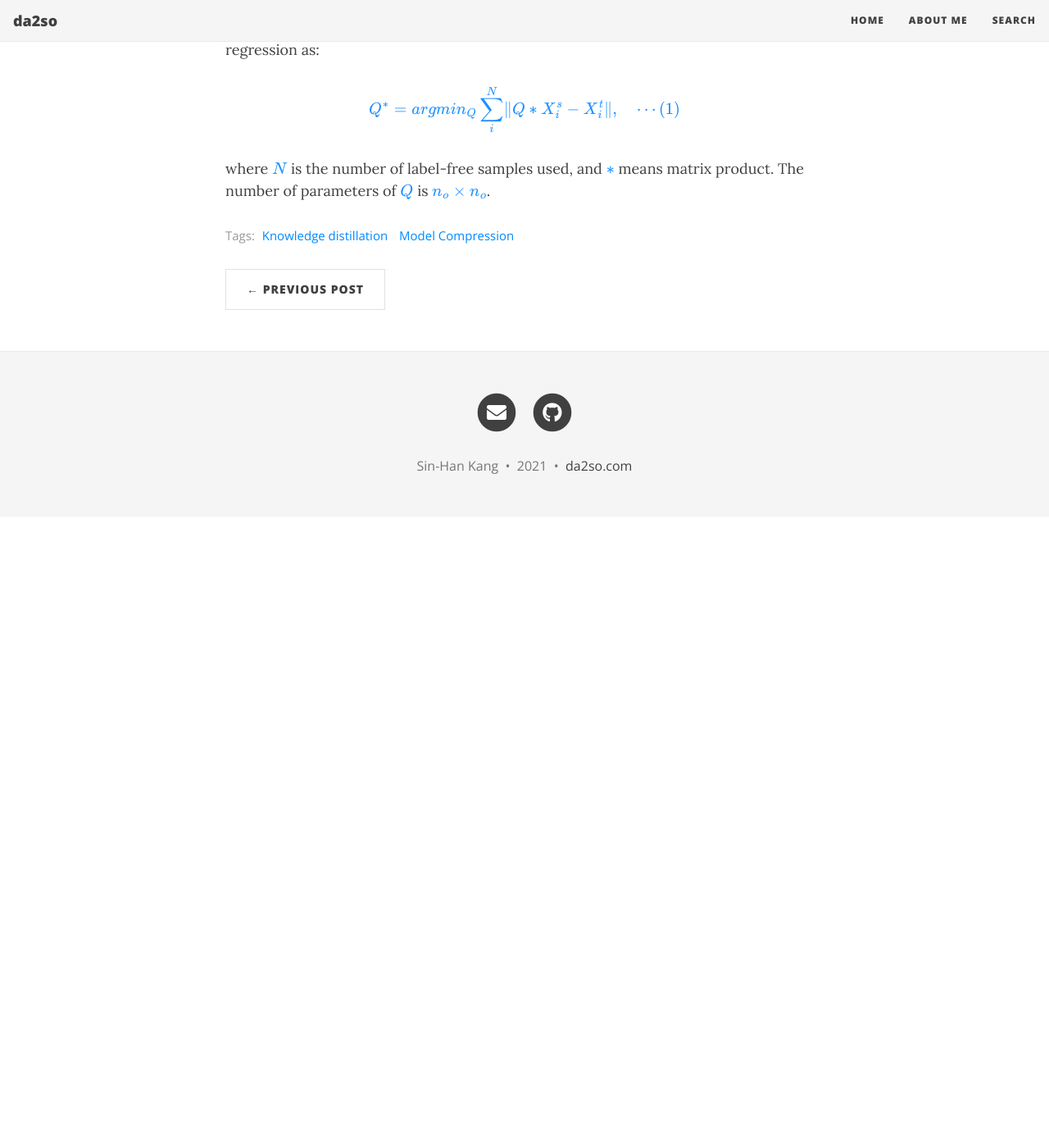
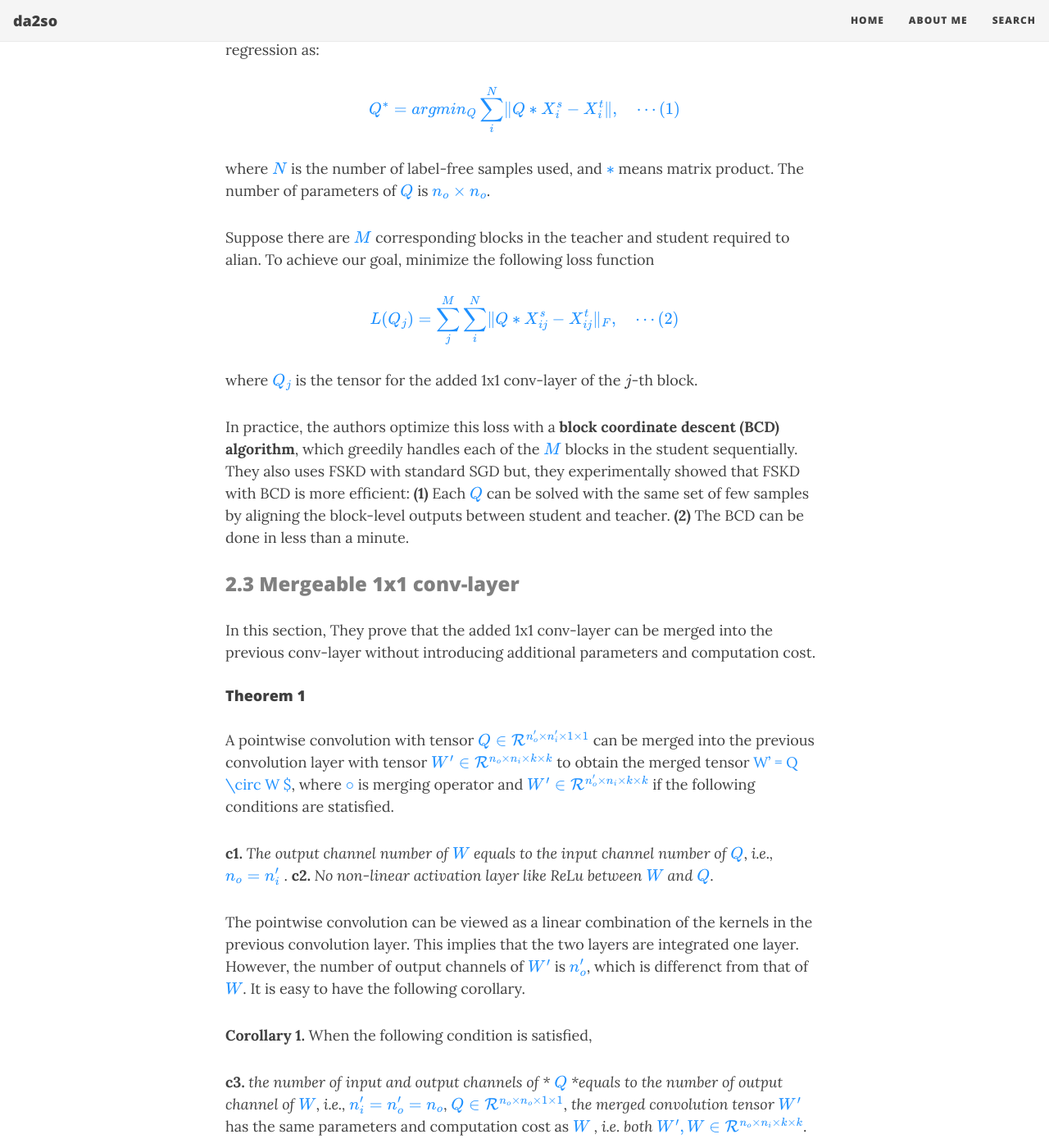
Before and after one commit to da2so/da2so.github.io, a Jekyll site: the page built from _posts/2021-02-20-Few_Sample_Knowledge_Distillation_for_Efficient_Network_Compression.md, in a window 1280 px wide and 1400 px high, scrolled down 2117 px. Shown: the whole window at 82% size. Built offline with Jekyll 4.4.1, drawn with Linux system fonts in a browser that asks for light colours; nearby versions of some CDN libraries; formulas are drawn with MathJax 3; before the commit the page ends 2747 px from its top, so only the background shows below that; some of the changed text lies outside the part shown.

Commit message:
Update files

```diff
--- a/_posts/2021-02-20-Few_Sample_Knowledge_Distillation_for_Efficient_Network_Compression.md
+++ b/_posts/2021-02-20-Few_Sample_Knowledge_Distillation_for_Efficient_Network_Compression.md
@@ -4,7 +4,7 @@
 tags: [Knowledge distillation, Model Compression]
 comments: true
 use_math: true
-thumbnail-img: /assets/thumbnail_img/2021-02-20-Few_Sample_Knowledge_Distillation_for_Efficient_Network_Compression/post.PNG
+thumbnail-img: /assets/thumbnail_img/2021-02-20-Few_Sample_Knowledge_Distillation_for_Efficient_Network_Compression/post.png
 ---
 
 ## 1. Introduction
@@ -56,5 +56,57 @@
 \\]
 </span>
 
+where <span style="color:DodgerBlue">$ N $</span> is the number of label-free samples used, and <span style="color:DodgerBlue">$ *$</span> means matrix product. The number of parameters of <span style="color:DodgerBlue">$ Q $</span> is <span style="color:DodgerBlue">$ n_o \times n_o $</span>.
 
-where <span style="color:DodgerBlue">$ N $</span> is the number of label-free samples used, and <span style="color:DodgerBlue">$ *$</span> means matrix product. The number of parameters of <span style="color:DodgerBlue">$ Q $</span> is <span style="color:DodgerBlue">$ n_o \times n_o $</span>.
+
+Suppose there are <span style="color:DodgerBlue">$ M $</span> corresponding blocks in the teacher and student required to alian. To achieve our goal, minimize the following loss function
+
+ <span style="color:DodgerBlue">
+\\[
+L(Q_j) = \sum^M_j  \sum^N_i \lVert Q * X^s_\{ij\} - X^t_\{ij\} \rVert_F , \quad \cdots (2)
+\\]
+</span>
+
+where <span style="color:DodgerBlue">$ Q_j $</span> is the tensor for the added 1x1 conv-layer of the $j$-th block.
+
+In practice, the authors optimize this loss with a **block coordinate descent (BCD) algorithm**, which greedily handles each of the <span style="color:DodgerBlue">$ M$</span> blocks in the student sequentially. They also uses FSKD with standard SGD but, they experimentally showed that FSKD with BCD is more efficient: **(1)** Each <span style="color:DodgerBlue">$ Q $</span> can be solved with the same set of few samples by aligning the block-level outputs between student and teacher. **(2)** The BCD can be done in less than a minute.
+
+### <span style="color:gray"> 2.3 Mergeable 1x1 conv-layer </span>
+
+In this section, They prove that the added 1x1 conv-layer can be merged into the previous conv-layer without introducing additional parameters and computation cost.
+
+
+#### Theorem 1
+
+A pointwise convolution with tensor <span style="color:DodgerBlue">$ Q \in \mathcal{R}^\{n'_o \times n'_i \times 1 \times 1 \}$</span> can be merged into the previous convolution layer with tensor <span style="color:DodgerBlue">$ W' \in \mathcal{R}^\{ n_o \times n_i \times k \times k \} $</span> to obtain the merged tensor <span style="color:DodgerBlue">W' = Q \circ W $</span>, where <span style="color:DodgerBlue">$ \circ $</span> is merging operator and <span style="color:DodgerBlue">$ W' \in \mathcal{R}^\{ n'_o \times n_i \times k \times k \} $</span> if the following conditions are statisfied.
+
+**c1.** *The output channel number of* <span style="color:DodgerBlue">$ W $</span> *equals to the input channel number of* <span style="color:DodgerBlue">$ Q $</span>, *i.e.,* <span style="color:DodgerBlue">$ n_o=n'_i $</span> .
+**c2.** *No non-linear activation layer like ReLu between* <span style="color:DodgerBlue">$ W$</span>  *and* <span style="color:DodgerBlue">$ Q $</span>.
+
+
+The pointwise convolution can be viewed as a linear combination of the kernels in the previous convolution layer. This implies that the two layers are integrated one layer. However, the number of output channels of <span style="color:DodgerBlue">$ W' $</span> is <span style="color:DodgerBlue">$ n'_o $</span>, which is differenct from that of <span style="color:DodgerBlue">$ W $</span>. It is easy to have the following corollary.
+
+
+**Corollary 1.** When the following condition is satisfied,
+
+**c3.** *the number of input and output channels of * <span style="color:DodgerBlue">$ Q$</span>  *equals to the number of output channel of* <span style="color:DodgerBlue">$ W $</span>, *i.e.,* <span style="color:DodgerBlue">$ n'_i = n'_o = n_o $</span>, <span style="color:DodgerBlue">$ Q \in \mathcal{R}^\{ n_o \times n_o \times 1 \times 1 \} $</span>, *the merged convolution tensor* <span style="color:DodgerBlue">$ W' $</span> has the same parameters and computation cost as <span style="color:DodgerBlue">$ W $</span> *, i.e. both* <span style="color:DodgerBlue">$ W', W  \in \mathcal{R}^\{n_o \times n_i \times k \times k \}$</span>.
+
+
+This condition is required not only for ensuring the same parameter size and computing cost, but also for ensuring the ouput size of current layer matching to the input of next layer.
+
+The overall algorithm of FSKD is described in below figure.
+
+![3](https://da2so.github.io/assets/post_img/2021-02-20-Few_Sample_Knowledge_Distillation_for_Efficient_Network_Compression/2.png){: .mx-auto.d-block width="60%" :}
+
+## 3. Experiment Setting
+
+For all experiments, the results are averaged over 5 trials of different randomly selected images. Considering the number of channels in teacher may be different from that in studnet, they only match the un-pruned part of feature maps in teacher-net to the feature maps in the student net as shown in Fig 2. And, Fig 3 represents how FSKD works for block-level alignment.
+
+![3](https://da2so.github.io/assets/post_img/2021-02-20-Few_Sample_Knowledge_Distillation_for_Efficient_Network_Compression/3.png){: .mx-auto.d-block width="90%" :}
+
+
+## 4. Experiment Result
+
+
+![3](https://da2so.github.io/assets/post_img/2021-02-20-Few_Sample_Knowledge_Distillation_for_Efficient_Network_Compression/4.png){: .mx-auto.d-block width="100%" :}
+![3](https://da2so.github.io/assets/post_img/2021-02-20-Few_Sample_Knowledge_Distillation_for_Efficient_Network_Compression/5.png){: .mx-auto.d-block width="100%" :}
```
Also changed, not shown: assets/post_img/2021-02-20-Few_Sample_Knowledge_Distillation_for_Efficient_Network_Compression/2.png (added), assets/post_img/2021-02-20-Few_Sample_Knowledge_Distillation_for_Efficient_Network_Compression/3.png (added), assets/post_img/2021-02-20-Few_Sample_Knowledge_Distillation_for_Efficient_Network_Compression/4.png (added), assets/post_img/2021-02-20-Few_Sample_Knowledge_Distillation_for_Efficient_Network_Compression/5.png (added), 1 other file.
